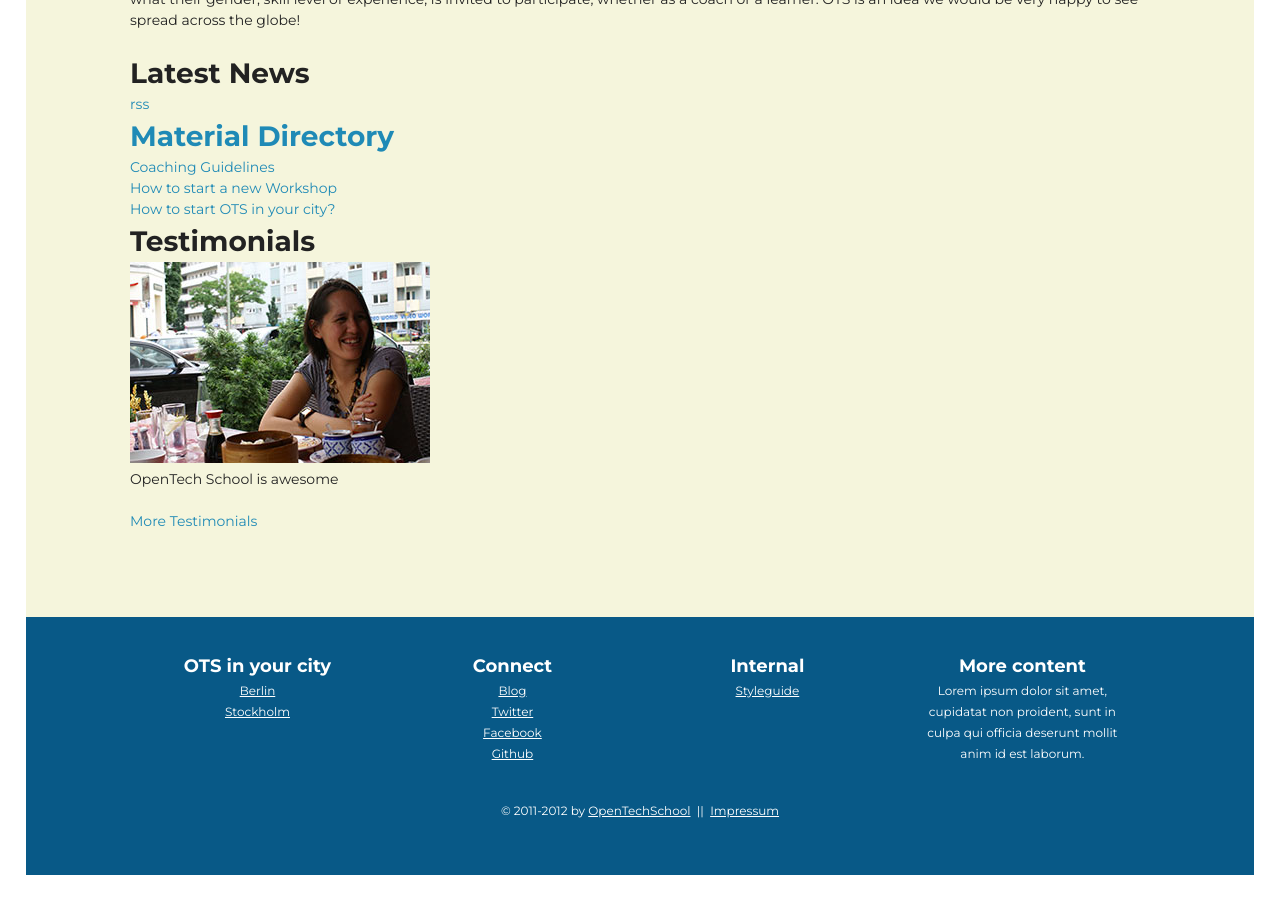
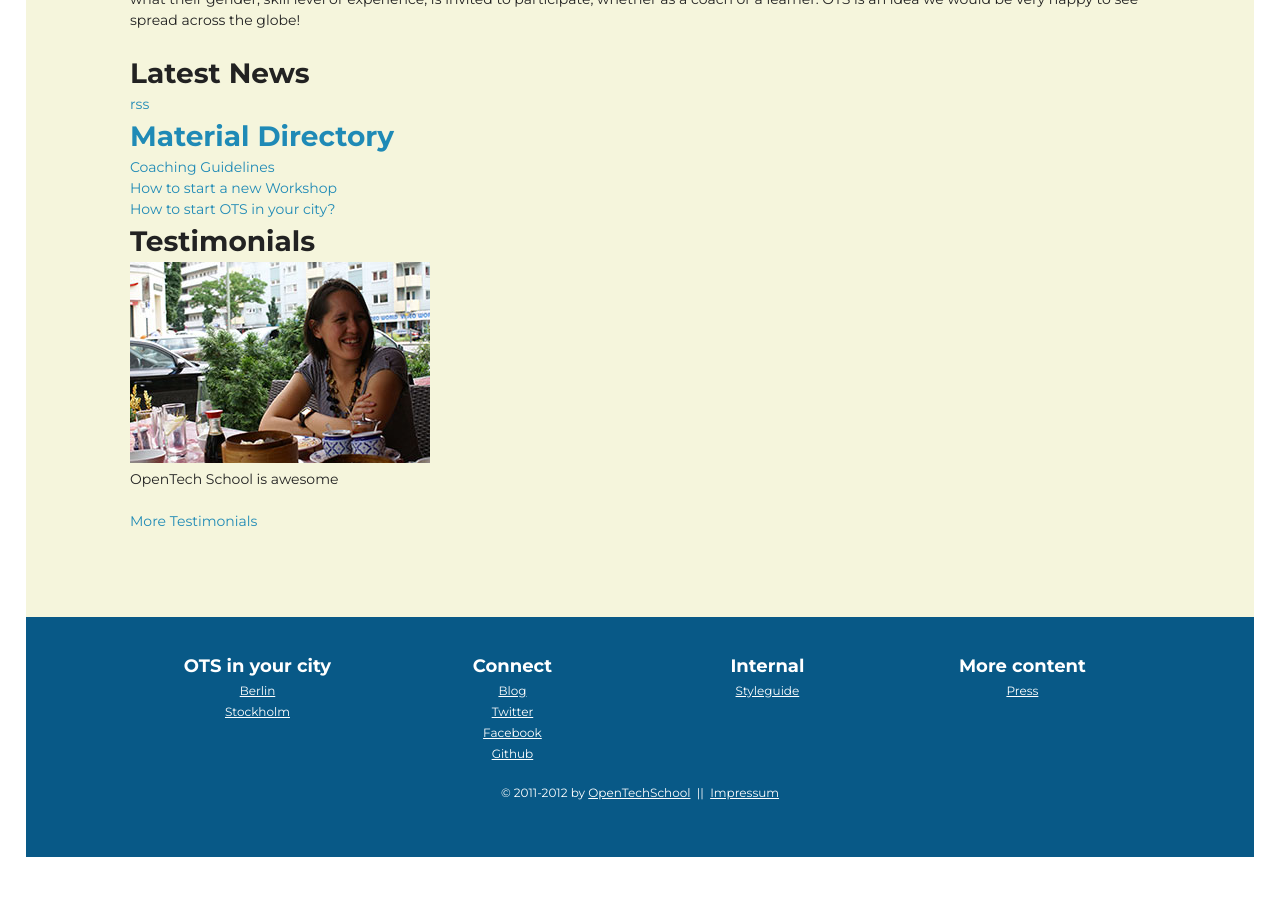
Before and after one commit to OpenTechSchool/www.opentechschool.org, a Jekyll site: the page built from index.html, in a window 1280 px wide and 900 px high, scrolled down 661 px. Built offline with Jekyll 4.4.1, drawn with Linux system fonts in a browser that asks for light colours; nearby versions of some CDN libraries.

```diff
--- a/_includes/_footer.html
+++ b/_includes/_footer.html
@@ -43,7 +43,11 @@
 
         <li>
           <h3>More content</h3>
-          <p>Lorem ipsum dolor sit amet, cupidatat non proident, sunt in culpa qui officia deserunt mollit anim id est laborum.</p>
+          <ul>
+            <li>
+              <a href="/press.html">Press</a>
+            </li>
+          </ul>
         </li>
       </ul>
 
--- a/_includes/_main_nav.html
+++ b/_includes/_main_nav.html
@@ -27,9 +27,6 @@
         <a href="/testimonials.html">Testimonials</a>
       </li>
       <li>
-        <a href="/press.html">Press</a>
-      </li>
-      <li>
         <a href="http://blog.opentechschool.org/">Blog</a>
       </li>
       <li>
```
Also changed, not shown: sass/imports/_mediaqueries.scss (line endings or trailing spaces).
